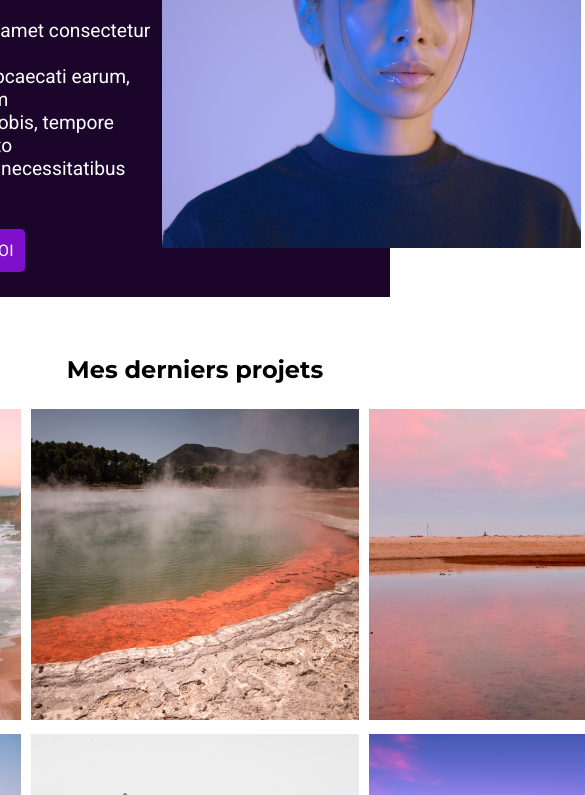
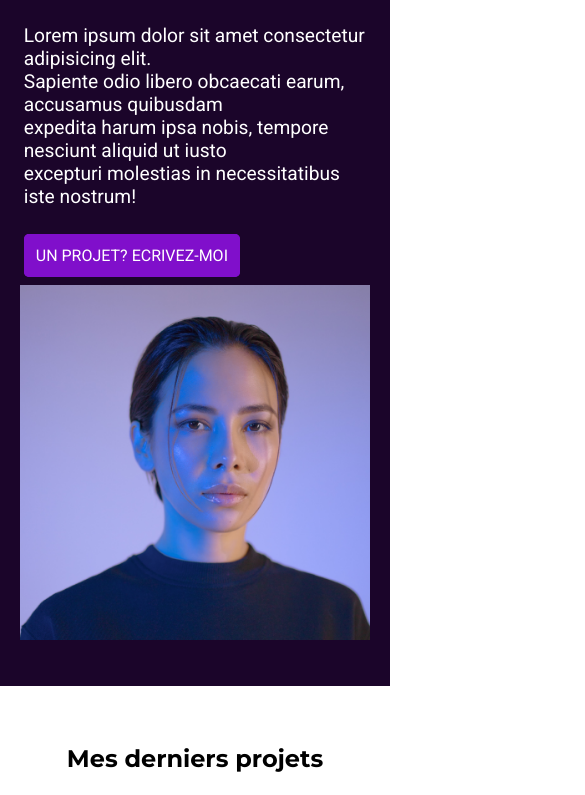
Before and after one commit to fullstackdev225/robbie-lens-new-version, a website: page index.html in a window 390 px wide. Shown: the part 334-1129 px from the top of the page, 585 px wide, since content can reach past the window. Drawn offline with Linux system fonts and the light colour scheme.

Commit message:
Réalisation du responsive design : Affichage mobile

```diff
--- a/sass/layouts/__footer.scss
+++ b/sass/layouts/__footer.scss
@@ -27,3 +27,17 @@
         }
     }
 }
+
+/* responsive design */
+
+@include mobileOnly{
+    .footer{
+        &__icon{
+            margin-left: 10px;
+        }
+
+        &__social{
+            margin-right: 10px;
+        }
+    }
+}
--- a/sass/layouts/__form.scss
+++ b/sass/layouts/__form.scss
@@ -36,3 +36,23 @@
         }
     }
 }
+
+/* responsive design */
+
+@include mobileOnly{
+    .form-section{
+        .form{
+            .row{
+                @include flexboxLayoutResponsive;
+
+                .col{
+                    margin: $marginGrid;
+
+                    .form__input{
+                        width: 300px;
+                    }
+                }
+            }
+        }
+    }
+}
--- a/sass/layouts/__grid.scss
+++ b/sass/layouts/__grid.scss
@@ -67,3 +67,47 @@
         }
     }
 }
+
+/* responsive design */
+
+@include mobileOnly{
+    .project-section{
+        .row{
+            @include flexboxLayoutResponsive;
+
+            .col{
+                margin: $marginGrid;
+            }
+        }
+    }
+
+    .landimg-section{
+        .row{
+            @include flexboxLayoutResponsive;
+
+            .col{
+                margin: $marginGrid;
+
+                img{
+                    width: 350px;
+                    height: 350px;
+                }
+            }
+        }
+    }
+
+    .portimg-section{
+        .row{
+            @include flexboxLayoutResponsive;
+
+            .col{
+                margin: $marginGrid;
+
+                img{
+                    width: 350px;
+                    height: 400px;
+                }
+            }
+        }
+    }
+}
--- a/sass/layouts/__header.scss
+++ b/sass/layouts/__header.scss
@@ -41,3 +41,21 @@
         }
     }
 }
+
+/* responsive design */
+
+@include mobileOnly{
+    .header{
+        .navbar{
+            &__icon{
+                margin-left: 10px;
+            }
+
+            &__nav{
+                flex-direction: column;
+                margin-right: 10px;
+                margin-top: -70px;
+            }
+        }
+    }
+}
--- a/sass/pages/__about.scss
+++ b/sass/pages/__about.scss
@@ -39,3 +39,21 @@
         }
     }
 }
+
+/* reponsive design */
+
+@include mobileOnly{
+    .about-section{
+       .text{
+            margin-left: 80px;
+            font-size: 1em;
+       }
+
+       table{
+        th,td{
+            padding: 15px;
+            font-size: 1em;
+        }
+       }
+    }
+}
--- a/sass/pages/__index.scss
+++ b/sass/pages/__index.scss
@@ -19,3 +19,22 @@
         }
     }
 }
+
+/* responsive design */
+
+@include mobileOnly{
+
+    .hero-section{
+        .row{
+           @include flexboxLayoutResponsive;
+
+           .col{
+                margin: $marginGrid;
+
+                img{
+                    width: 350px;
+                }
+           }
+        }
+    }
+}
--- a/sass/utils/__mixins.scss
+++ b/sass/utils/__mixins.scss
@@ -62,3 +62,14 @@
     font-size: 1.3em;
     display: none;
 }
+
+@mixin mobileOnly{
+    @media screen and (max-width: map-get($breakpoints, mobile)) {
+        @content;
+    }
+}
+
+@mixin flexboxLayoutResponsive{
+    flex-direction: column;
+    align-items: center;
+}
--- a/sass/utils/__variables.scss
+++ b/sass/utils/__variables.scss
@@ -3,4 +3,9 @@
 $colorTertiary: #fff;
 
 $paddingGrid: 5px;
+$marginGrid: 5px;
 $titleSize: 3em;
+
+$breakpoints: (
+    mobile: 768px
+);
```
Also changed, not shown: css/main.css, 1 other file.
